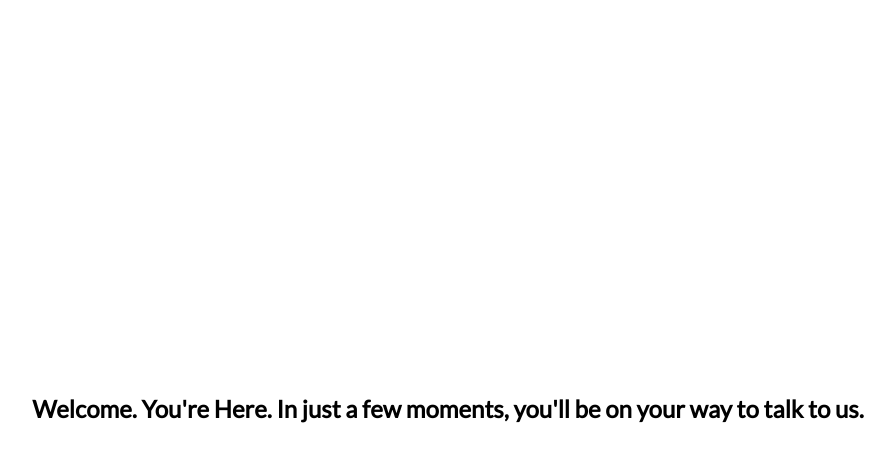
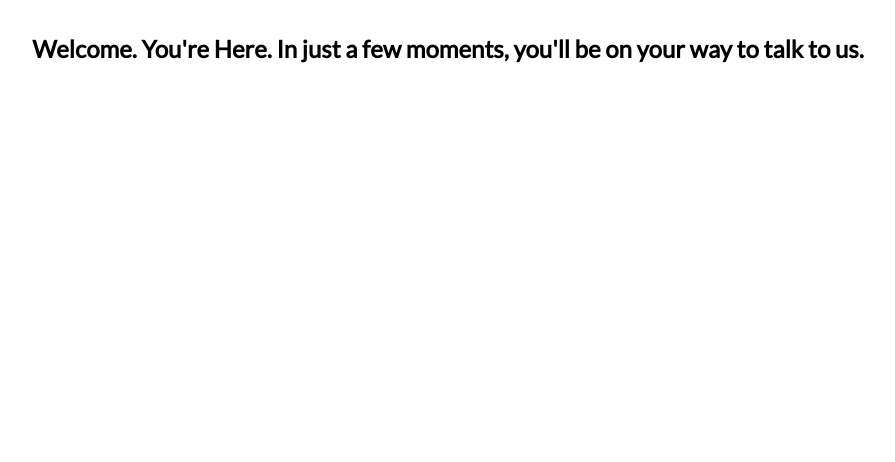
Before and after one commit to naoya2000/hello-world, a website: page index.html in a window 1280 px wide. Shown: the whole page, without its empty margins (200-1095 px from the left). Drawn offline with Linux system fonts and the light colour scheme.

Commit message:
Update index.html

```diff
--- a/index.html
+++ b/index.html
@@ -16,7 +16,7 @@
 .scroller section {
   font-family: "Lato", sans-serif;
   padding: 0vh 0;
-  line-height: 100vh;
+  line-height: 10vh;
   text-align: center;
   height: 100vh;
   width: 100vw;
```
